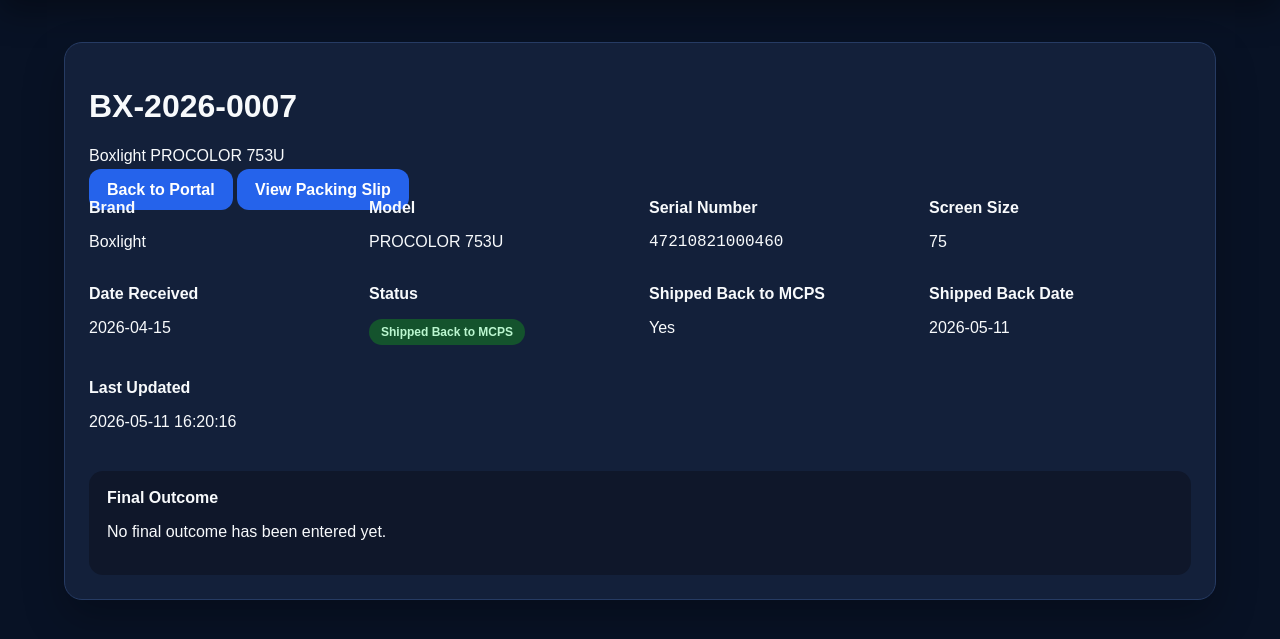
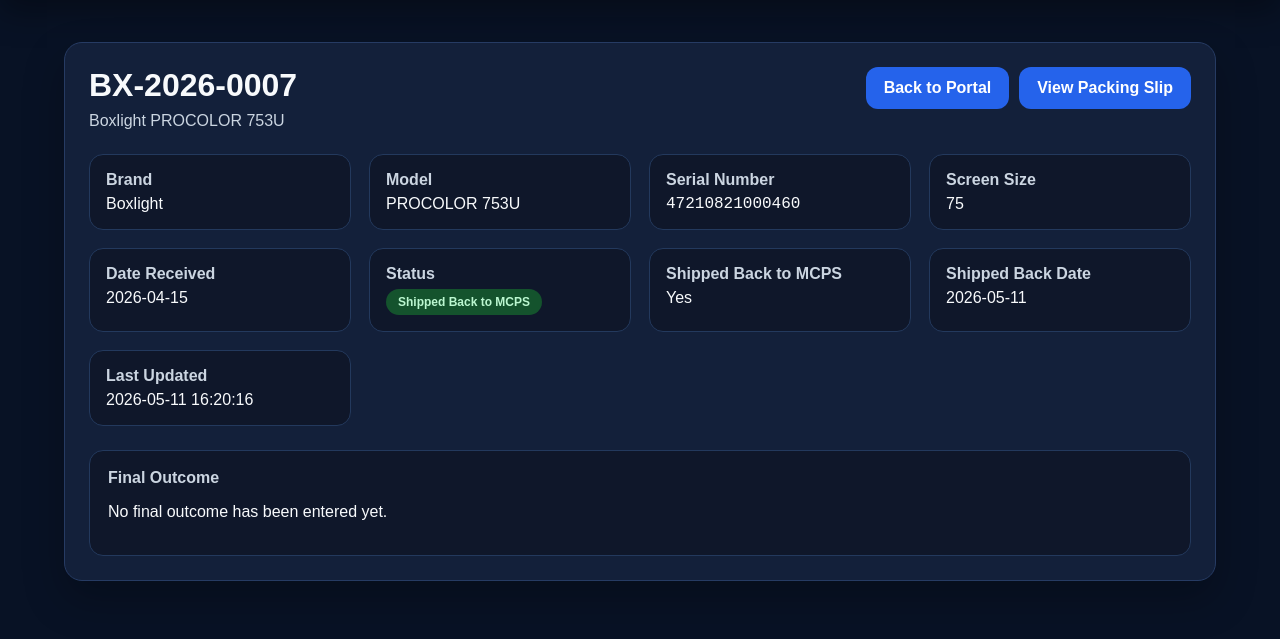
Before and after one commit to jralleman12A/mcps-boxlight-portal, a Flask app: page /unit/18 in a window 1280 px wide. Shown: the part 102-741 px from the top of the page. Run offline with Flask 3, Linux system fonts and the light colour scheme; the visitor is signed in with stand-in values (Sample User, id 1).

Commit message:
Add files via upload

```diff
--- a/static/style.css
+++ b/static/style.css
@@ -1,6 +1,4 @@
-* {
-    box-sizing: border-box;
-}
+* { box-sizing: border-box; }
 
 body {
     margin: 0;
@@ -18,10 +16,7 @@ body {
     box-shadow: 0 12px 30px rgba(0,0,0,0.35);
 }
 
-.topbar h1 {
-    margin: 0;
-    font-size: 28px;
-}
+.topbar h1 { margin: 0; font-size: 28px; }
 
 .topbar p {
     margin: 6px 0 0;
@@ -55,9 +50,7 @@ body {
     box-shadow: 0 18px 40px rgba(0,0,0,0.25);
 }
 
-.search-card {
-    margin-bottom: 24px;
-}
+.search-card { margin-bottom: 24px; }
 
 .search-box {
     display: grid;
@@ -75,9 +68,7 @@ input {
     font-size: 15px;
 }
 
-input::placeholder {
-    color: #94a3b8;
-}
+input::placeholder { color: #94a3b8; }
 
 button,
 .view-btn,
@@ -90,13 +81,12 @@ button,
     text-decoration: none;
     cursor: pointer;
     font-weight: 700;
+    display: inline-block;
 }
 
 button:hover,
 .view-btn:hover,
-.back-btn:hover {
-    background: #1d4ed8;
-}
+.back-btn:hover { background: #1d4ed8; }
 
 .table-header {
     display: flex;
@@ -105,10 +95,7 @@ button:hover,
     margin-bottom: 18px;
 }
 
-.table-header h2 {
-    margin: 0;
-    font-size: 20px;
-}
+.table-header h2 { margin: 0; font-size: 20px; }
 
 .table-header span {
     background: #334155;
@@ -137,13 +124,9 @@ tbody td {
     vertical-align: middle;
 }
 
-tbody tr:hover {
-    background: rgba(255,255,255,0.04);
-}
+tbody tr:hover { background: rgba(255,255,255,0.04); }
 
-.mono {
-    font-family: "Courier New", monospace;
-}
+.mono { font-family: "Courier New", monospace; }
 
 .status-pill {
     display: inline-block;
@@ -167,8 +150,30 @@ tbody tr:hover {
     margin: 120px auto;
 }
 
-.login-card h1 {
-    margin-top: 0;
+.login-card h1 { margin-top: 0; }
+
+.detail-header {
+    display: flex;
+    justify-content: space-between;
+    gap: 16px;
+    align-items: flex-start;
+    margin-bottom: 24px;
+}
+
+.detail-header h1 {
+    margin: 0;
+    font-size: 32px;
+}
+
+.detail-header p {
+    margin: 8px 0 0;
+    color: #cbd5e1;
+}
+
+.detail-actions {
+    display: flex;
+    gap: 10px;
+    flex-wrap: wrap;
 }
 
 .detail-grid {
@@ -177,25 +182,38 @@ tbody tr:hover {
     gap: 18px;
 }
 
+.detail-grid div {
+    background: #0f172a;
+    padding: 16px;
+    border-radius: 14px;
+    border: 1px solid #23395d;
+}
+
+.detail-grid strong {
+    color: #cbd5e1;
+    display: block;
+    margin-bottom: 6px;
+}
+
+.detail-grid p { margin: 0; }
+
 .final-box {
     margin-top: 24px;
     background: #0f172a;
     padding: 18px;
     border-radius: 14px;
+    border: 1px solid #23395d;
 }
 
+.final-box strong { color: #cbd5e1; }
+
 @media (max-width: 800px) {
-    .search-box {
-        grid-template-columns: 1fr;
-    }
-
-    table {
-        font-size: 13px;
-    }
-
+    .search-box { grid-template-columns: 1fr; }
+    table { font-size: 13px; }
     .topbar {
         flex-direction: column;
         gap: 12px;
         align-items: flex-start;
     }
+    .detail-header { flex-direction: column; }
 }
```
